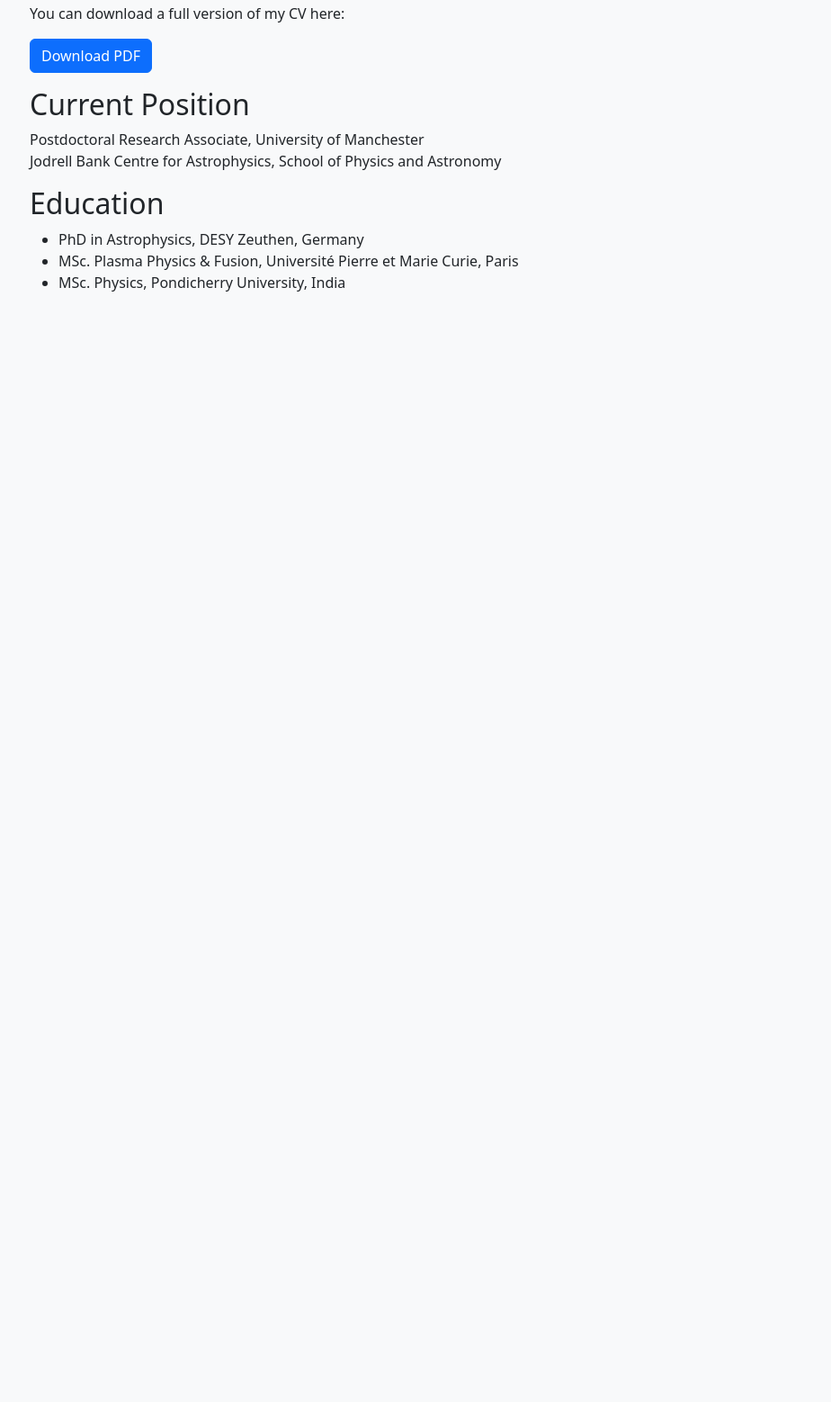
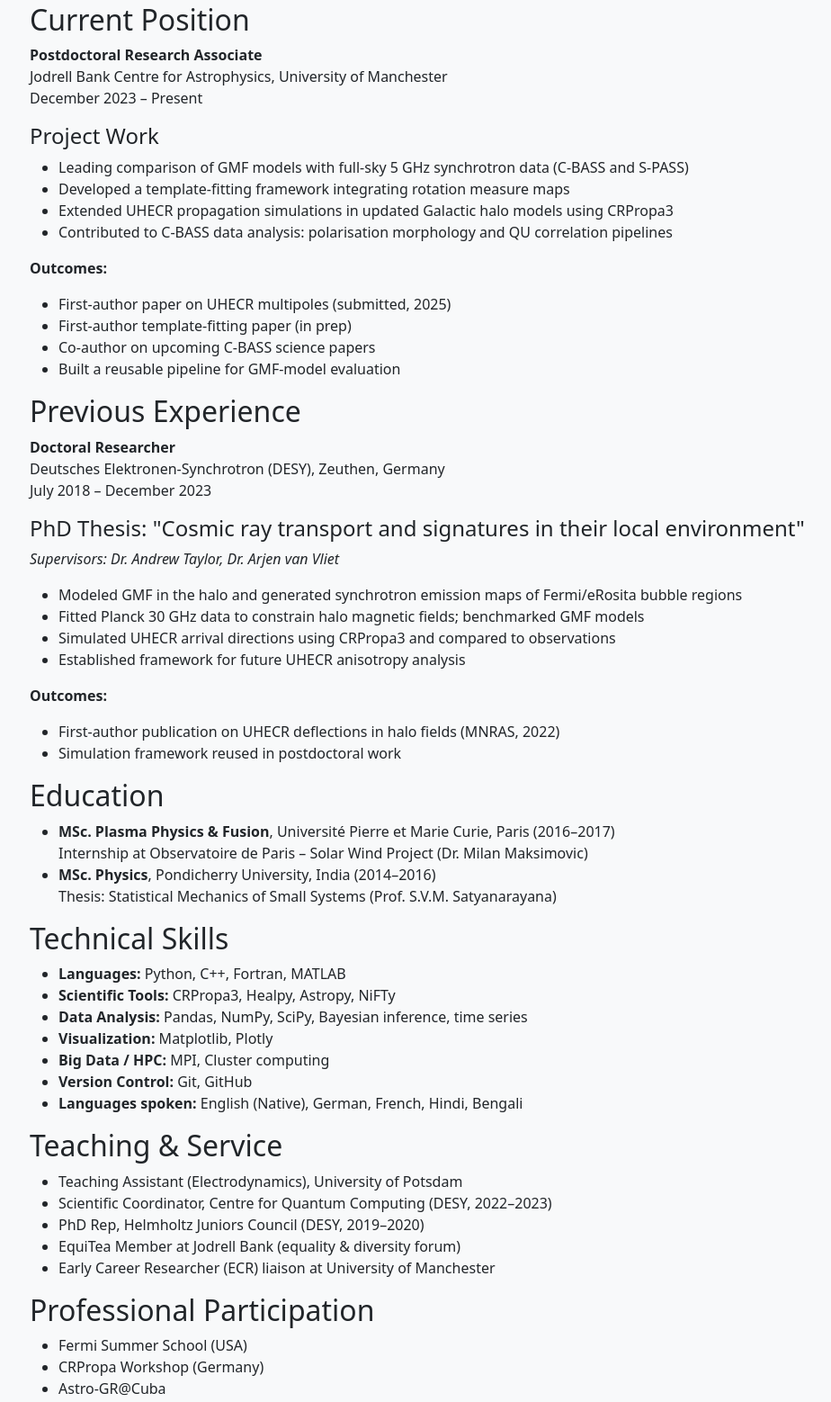
Before and after one commit to VasundharaShaw/VasundharaShaw.github.io, a plain HTML site: page cv.html in a window 1280 px wide. Shown: the part 165-1723 px from the top of the page at 90% size, without its empty margins (49-973 px from the left). Before the commit the page ends 800 px from the top, so only its background shows below. Drawn offline with nearby package versions, Linux system fonts and the light colour scheme.

Commit message:
Update cv.html

```diff
--- a/cv.html
+++ b/cv.html
@@ -3,31 +3,95 @@
 <head>
     <meta charset="UTF-8">
     <title>CV | Vasundhara Shaw</title>
+    <meta name="viewport" content="width=device-width, initial-scale=1">
     <link href="https://cdn.jsdelivr.net/npm/bootstrap@5.3.0/dist/css/bootstrap.min.css" rel="stylesheet">
 </head>
 <body class="bg-light text-dark">
 <div class="container py-5">
     <nav class="nav nav-pills mb-4">
         <a class="nav-link" href="index.html">Home</a>
-        <a class="nav-link" href="about.html">About</a>
         <a class="nav-link" href="research.html">Research</a>
         <a class="nav-link active" href="cv.html">CV</a>
         <a class="nav-link" href="talks.html">Talks</a>
     </nav>
 
     <h1>Curriculum Vitae</h1>
-    <p>You can download a full version of my CV here:</p>
-    <p><a class="btn btn-primary" href="CV_VShaw_General_2025.pdf" target="_blank">Download PDF</a></p>
 
     <h2>Current Position</h2>
-    <p>Postdoctoral Research Associate, University of Manchester<br>
-    Jodrell Bank Centre for Astrophysics, School of Physics and Astronomy</p>
+    <p><strong>Postdoctoral Research Associate</strong><br>
+    Jodrell Bank Centre for Astrophysics, University of Manchester<br>
+    December 2023 – Present</p>
+
+    <h4>Project Work</h4>
+    <ul>
+        <li>Leading comparison of GMF models with full-sky 5 GHz synchrotron data (C-BASS and S-PASS)</li>
+        <li>Developed a template-fitting framework integrating rotation measure maps</li>
+        <li>Extended UHECR propagation simulations in updated Galactic halo models using CRPropa3</li>
+        <li>Contributed to C-BASS data analysis: polarisation morphology and QU correlation pipelines</li>
+    </ul>
+
+    <p><strong>Outcomes:</strong></p>
+    <ul>
+        <li>First-author paper on UHECR multipoles (submitted, 2025)</li>
+        <li>First-author template-fitting paper (in prep)</li>
+        <li>Co-author on upcoming C-BASS science papers</li>
+        <li>Built a reusable pipeline for GMF-model evaluation</li>
+    </ul>
+
+    <h2>Previous Experience</h2>
+    <p><strong>Doctoral Researcher</strong><br>
+    Deutsches Elektronen-Synchrotron (DESY), Zeuthen, Germany<br>
+    July 2018 – December 2023</p>
+
+    <h4>PhD Thesis: "Cosmic ray transport and signatures in their local environment"</h4>
+    <p><em>Supervisors: Dr. Andrew Taylor, Dr. Arjen van Vliet</em></p>
+
+    <ul>
+        <li>Modeled GMF in the halo and generated synchrotron emission maps of Fermi/eRosita bubble regions</li>
+        <li>Fitted Planck 30 GHz data to constrain halo magnetic fields; benchmarked GMF models</li>
+        <li>Simulated UHECR arrival directions using CRPropa3 and compared to observations</li>
+        <li>Established framework for future UHECR anisotropy analysis</li>
+    </ul>
+
+    <p><strong>Outcomes:</strong></p>
+    <ul>
+        <li>First-author publication on UHECR deflections in halo fields (MNRAS, 2022)</li>
+        <li>Simulation framework reused in postdoctoral work</li>
+    </ul>
 
     <h2>Education</h2>
     <ul>
-        <li>PhD in Astrophysics, DESY Zeuthen, Germany</li>
-        <li>MSc. Plasma Physics & Fusion, Université Pierre et Marie Curie, Paris</li>
-        <li>MSc. Physics, Pondicherry University, India</li>
+        <li><strong>MSc. Plasma Physics & Fusion</strong>, Université Pierre et Marie Curie, Paris (2016–2017)<br>
+        Internship at Observatoire de Paris – Solar Wind Project (Dr. Milan Maksimovic)</li>
+        <li><strong>MSc. Physics</strong>, Pondicherry University, India (2014–2016)<br>
+        Thesis: Statistical Mechanics of Small Systems (Prof. S.V.M. Satyanarayana)</li>
+    </ul>
+
+    <h2>Technical Skills</h2>
+    <ul>
+        <li><strong>Languages:</strong> Python, C++, Fortran, MATLAB</li>
+        <li><strong>Scientific Tools:</strong> CRPropa3, Healpy, Astropy, NiFTy</li>
+        <li><strong>Data Analysis:</strong> Pandas, NumPy, SciPy, Bayesian inference, time series</li>
+        <li><strong>Visualization:</strong> Matplotlib, Plotly</li>
+        <li><strong>Big Data / HPC:</strong> MPI, Cluster computing</li>
+        <li><strong>Version Control:</strong> Git, GitHub</li>
+        <li><strong>Languages spoken:</strong> English (Native), German, French, Hindi, Bengali</li>
+    </ul>
+
+    <h2>Teaching & Service</h2>
+    <ul>
+        <li>Teaching Assistant (Electrodynamics), University of Potsdam</li>
+        <li>Scientific Coordinator, Centre for Quantum Computing (DESY, 2022–2023)</li>
+        <li>PhD Rep, Helmholtz Juniors Council (DESY, 2019–2020)</li>
+        <li>EquiTea Member at Jodrell Bank (equality & diversity forum)</li>
+        <li>Early Career Researcher (ECR) liaison at University of Manchester</li>
+    </ul>
+
+    <h2>Professional Participation</h2>
+    <ul>
+        <li>Fermi Summer School (USA)</li>
+        <li>CRPropa Workshop (Germany)</li>
+        <li>Astro-GR@Cuba</li>
     </ul>
 </div>
 </body>
```
